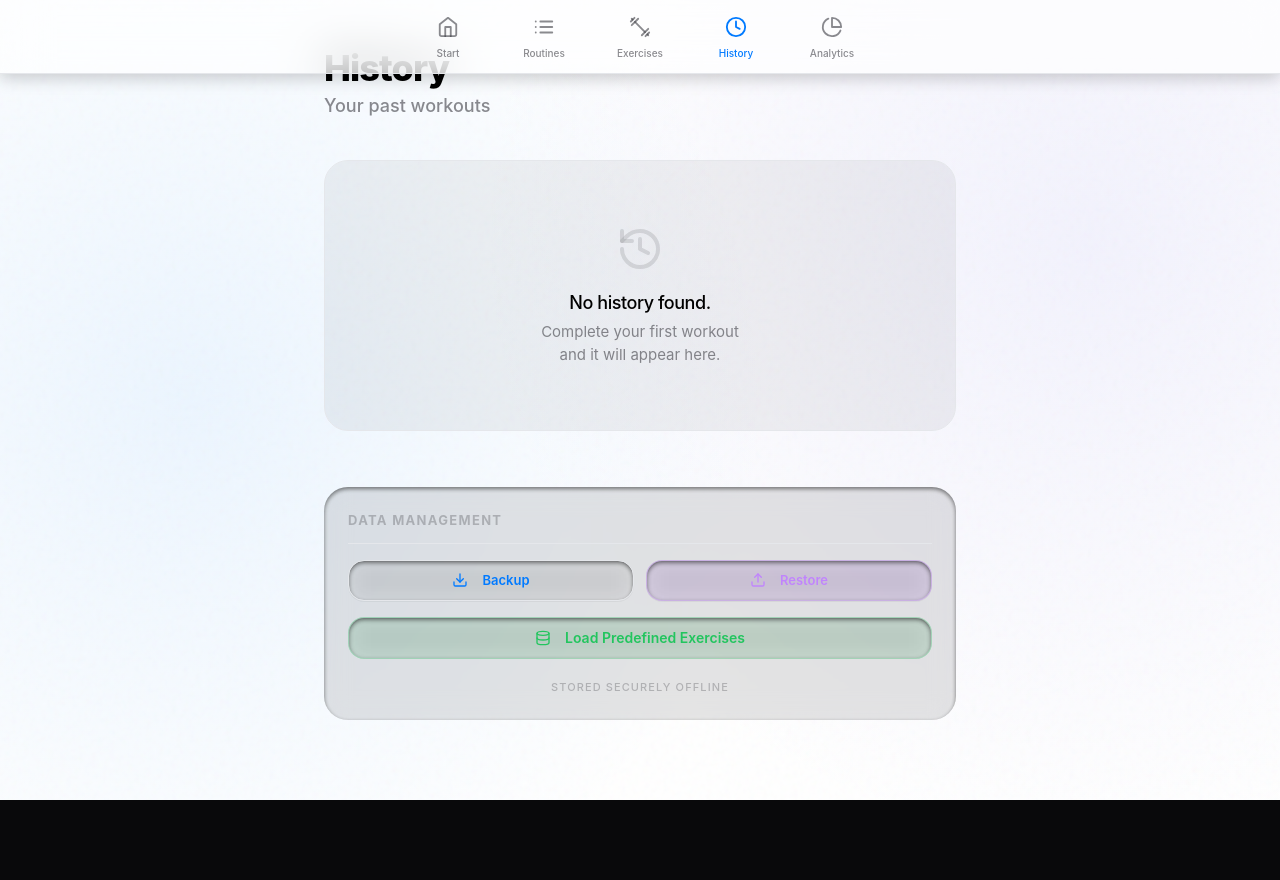
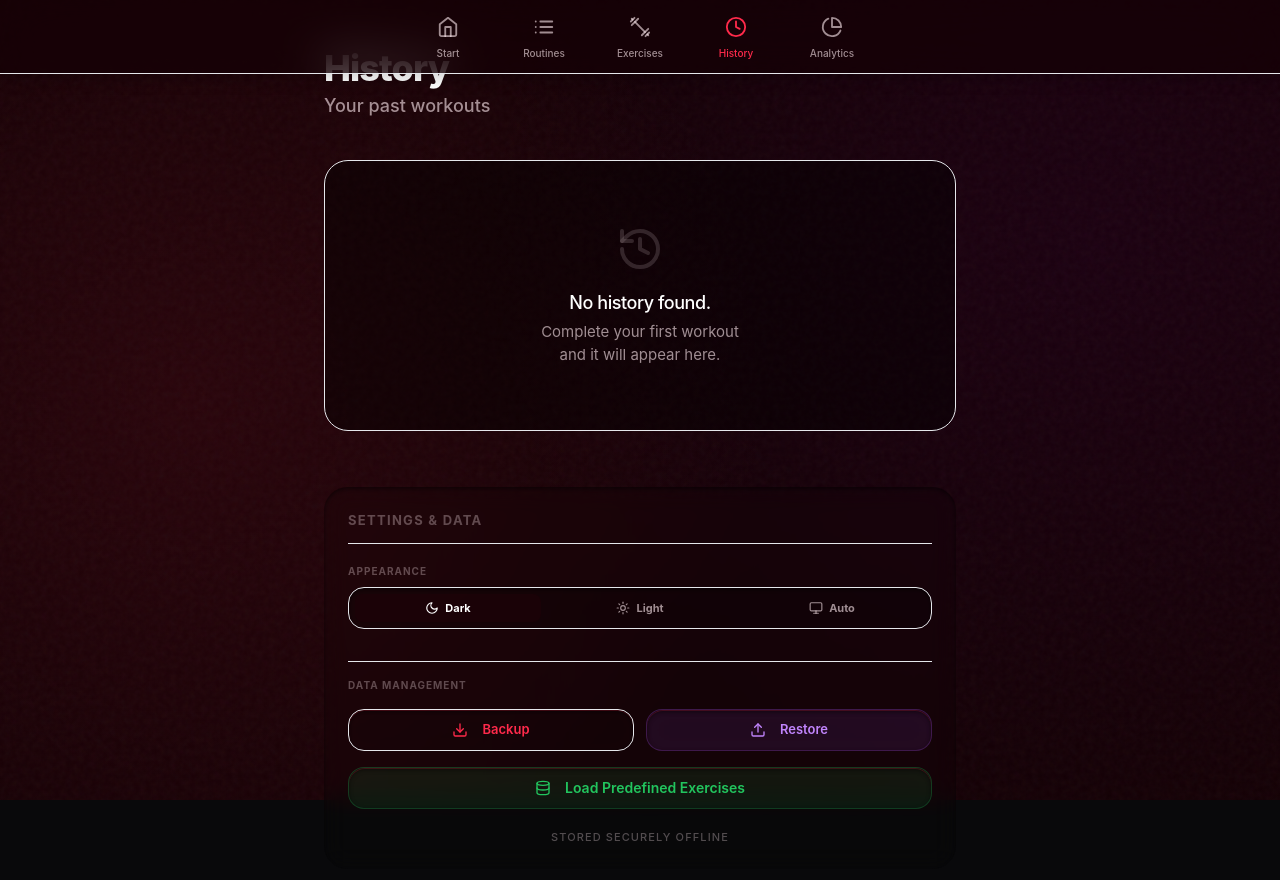
Before and after one commit to benamy3311-art/gym-pwa, a React (Vite) app: page /history in a window 1280 px wide. Shown: the top 880 px of the page. Before the commit the page ends 800 px from the top, so only its background shows below. Built offline with nearby package versions, Linux system fonts and the light colour scheme.

Commit message:
feat: Manual theme toggle and Ruby Dark Mode

```diff
--- a/src/App.tsx
+++ b/src/App.tsx
@@ -6,8 +6,30 @@ import History from './features/history/History';
 import Exercises from './features/exercises/Exercises';
 import Analytics from './features/analytics/Analytics';
 import Layout from './ui/Layout';
+import { useEffect } from 'react';
+import { useThemeStore } from './store/themeStore';
 
 function App() {
+    const { theme } = useThemeStore();
+
+    useEffect(() => {
+        const root = document.documentElement;
+
+        const applyTheme = (t: 'dark' | 'light') => {
+            root.setAttribute('data-theme', t);
+        };
+
+        if (theme === 'system') {
+            const mediaQuery = window.matchMedia('(prefers-color-scheme: light)');
+            applyTheme(mediaQuery.matches ? 'light' : 'dark');
+
+            const listener = (e: MediaQueryListEvent) => applyTheme(e.matches ? 'light' : 'dark');
+            mediaQuery.addEventListener('change', listener);
+            return () => mediaQuery.removeEventListener('change', listener);
+        } else {
+            applyTheme(theme);
+        }
+    }, [theme]);
     return (
         <BrowserRouter>
             <Routes>
--- a/src/features/settings/DataManagement.tsx
+++ b/src/features/settings/DataManagement.tsx
@@ -2,11 +2,14 @@ import { useRef } from 'react';
 import { exportData, importData } from '../../utils/backup';
 import { GlassCard } from '../../ui/GlassCard';
 import { GlassButton } from '../../ui/GlassButton';
-import { Download, Upload, Database } from 'lucide-react';
+import { Download, Upload, Database, Sun, Moon, Monitor } from 'lucide-react';
 import { seedDefaultExercises } from '../../data/db';
+import { useThemeStore } from '../../store/themeStore';
+import { cn } from '../../utils/cn';
 
 export function DataManagement() {
     const fileRef = useRef<HTMLInputElement>(null);
+    const { theme, setTheme } = useThemeStore();
 
     const handleExport = async () => {
         try {
@@ -57,8 +60,26 @@ export function DataManagement() {
     return (
         <GlassCard variant="inset" className="p-5 mt-4 flex flex-col gap-4">
             <h3 className="text-[13px] font-bold text-tertiary uppercase tracking-widest border-b border-glass-border/30 pb-3">
-                Data Management
+                Settings & Data
             </h3>
+
+            {/* Theme Toggle */}
+            <div className="flex flex-col gap-2 mb-2">
+                <h4 className="text-[10px] font-bold text-tertiary uppercase tracking-widest mt-1">Appearance</h4>
+                <div className="flex gap-1.5 bg-black/20 p-1.5 rounded-xl shadow-inner-dark border border-glass-border/30">
+                    <button onClick={() => setTheme('dark')} className={cn("flex-1 py-1.5 flex items-center justify-center gap-1.5 text-[11px] font-bold rounded-lg transition-all tap-highlight", theme === 'dark' ? "bg-glass-elevated text-primary shadow-sm" : "text-secondary hover:text-primary")}>
+                        <Moon size={14} /> Dark
+                    </button>
+                    <button onClick={() => setTheme('light')} className={cn("flex-1 py-1.5 flex items-center justify-center gap-1.5 text-[11px] font-bold rounded-lg transition-all tap-highlight", theme === 'light' ? "bg-glass-elevated text-primary shadow-sm" : "text-secondary hover:text-primary")}>
+                        <Sun size={14} /> Light
+                    </button>
+                    <button onClick={() => setTheme('system')} className={cn("flex-1 py-1.5 flex items-center justify-center gap-1.5 text-[11px] font-bold rounded-lg transition-all tap-highlight", theme === 'system' ? "bg-glass-elevated text-primary shadow-sm" : "text-secondary hover:text-primary")}>
+                        <Monitor size={14} /> Auto
+                    </button>
+                </div>
+            </div>
+
+            <h4 className="text-[10px] font-bold text-tertiary uppercase tracking-widest mt-2 border-t border-glass-border/30 pt-4">Data Management</h4>
             <div className="flex gap-3">
                 <GlassButton variant="secondary" onClick={handleExport} className="flex-1 text-[13px] font-semibold bg-accent/10 hover:bg-accent/20 border-accent/20 text-accent rounded-xl shadow-inner-dark">
                     <Download size={16} className="mr-1.5" /> Backup
--- /dev/null
+++ b/src/store/themeStore.ts
@@ -0,0 +1,21 @@
+import { create } from 'zustand';
+import { persist } from 'zustand/middleware';
+
+export type ThemeOption = 'dark' | 'light' | 'system';
+
+interface ThemeState {
+    theme: ThemeOption;
+    setTheme: (theme: ThemeOption) => void;
+}
+
+export const useThemeStore = create<ThemeState>()(
+    persist(
+        (set) => ({
+            theme: 'dark', // Default to ruby dark theme
+            setTheme: (theme) => set({ theme }),
+        }),
+        {
+            name: 'gym-pwa-theme',
+        }
+    )
+);
--- a/src/ui/theme.css
+++ b/src/ui/theme.css
@@ -1,42 +1,45 @@
-:root {
-    --bg-base: #000000;
-    --bg-surface: #1c1c1e;
+:root,
+[data-theme="dark"] {
+    --bg-base: #0a0002;
+    /* Very dark ruby/black */
+    --bg-surface: #140105;
+    /* Black with ruby tint */
 
-    /* Apple-like UI Tokens */
+    /* Apple-like UI Tokens - Ruby tinted */
     --text-primary: #ffffff;
-    --text-secondary: rgba(235, 235, 245, 0.6);
-    --text-tertiary: rgba(235, 235, 245, 0.3);
+    --text-secondary: rgba(255, 235, 240, 0.6);
+    --text-tertiary: rgba(255, 235, 240, 0.3);
 
-    --accent: #0a84ff;
-    --accent-hover: #47a1ff;
+    --accent: #ff2a4b;
+    /* Vibrant gem red */
+    --accent-hover: #ff4d6a;
 
-    --glass-base: rgba(28, 28, 30, 0.65);
-    --glass-elevated: rgba(44, 44, 46, 0.65);
-    --glass-inset: rgba(0, 0, 0, 0.25);
+    --glass-base: rgba(20, 1, 5, 0.65);
+    --glass-elevated: rgba(30, 2, 8, 0.65);
+    --glass-inset: rgba(0, 0, 0, 0.4);
 
-    --glass-border: rgba(255, 255, 255, 0.12);
-    --glass-highlight: rgba(255, 255, 255, 0.2);
+    --glass-border: rgba(255, 42, 75, 0.15);
+    /* Subtle red tint */
+    --glass-highlight: rgba(255, 42, 75, 0.2);
 }
 
-@media (prefers-color-scheme: light) {
-    :root {
-        --bg-base: #f2f2f7;
-        --bg-surface: #ffffff;
+[data-theme="light"] {
+    --bg-base: #f7f2f3;
+    --bg-surface: #ffffff;
 
-        --text-primary: #000000;
-        --text-secondary: rgba(60, 60, 67, 0.6);
-        --text-tertiary: rgba(60, 60, 67, 0.3);
+    --text-primary: #000000;
+    --text-secondary: rgba(67, 60, 61, 0.6);
+    --text-tertiary: rgba(67, 60, 61, 0.3);
 
-        --accent: #007aff;
-        --accent-hover: #0056b3;
+    --accent: #d90429;
+    --accent-hover: #ef233c;
 
-        --glass-base: rgba(255, 255, 255, 0.65);
-        --glass-elevated: rgba(255, 255, 255, 0.85);
-        --glass-inset: rgba(0, 0, 0, 0.05);
+    --glass-base: rgba(255, 255, 255, 0.65);
+    --glass-elevated: rgba(255, 255, 255, 0.85);
+    --glass-inset: rgba(0, 0, 0, 0.05);
 
-        --glass-border: rgba(0, 0, 0, 0.1);
-        --glass-highlight: rgba(0, 0, 0, 0.05);
-    }
+    --glass-border: rgba(217, 4, 41, 0.1);
+    --glass-highlight: rgba(255, 255, 255, 0.5);
 }
 
 body {
@@ -44,6 +47,7 @@ body {
     color: var(--text-primary);
     -webkit-tap-highlight-color: transparent;
     font-family: -apple-system, BlinkMacSystemFont, "Segoe UI", Roboto, Helvetica, Arial, sans-serif;
+    transition: background-color 0.4s ease, color 0.4s ease;
 }
 
 /* Liquid Background with subtle Mesh + Noise applied globally to body */
@@ -54,8 +58,9 @@ body::before {
     z-index: -2;
     background-color: var(--bg-surface);
     background-image:
-        radial-gradient(circle at 15% 50%, rgba(10, 132, 255, 0.08), transparent 50%),
-        radial-gradient(circle at 85% 30%, rgba(94, 92, 230, 0.08), transparent 50%);
+        radial-gradient(circle at 15% 50%, rgba(255, 42, 75, 0.09), transparent 50%),
+        radial-gradient(circle at 85% 30%, rgba(148, 0, 211, 0.06), transparent 50%);
+    transition: background-color 0.4s ease;
 }
 
 body::after {
```
